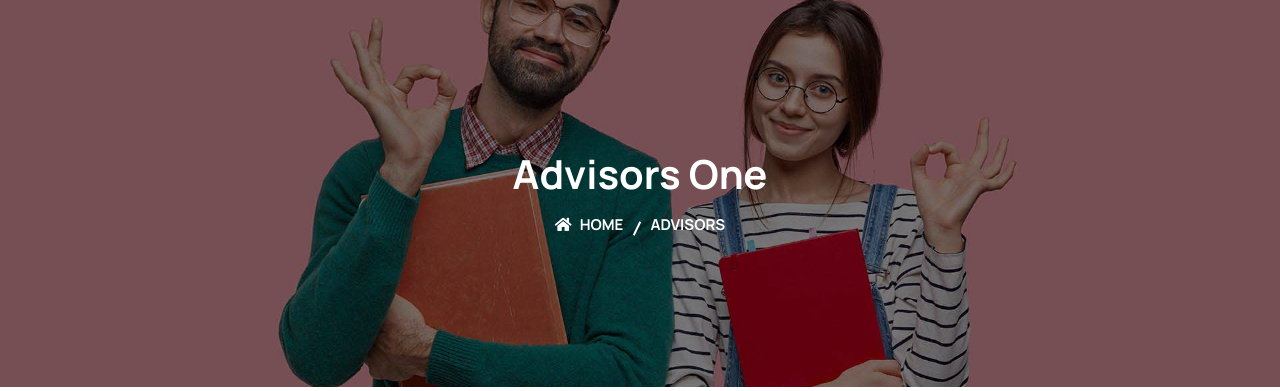
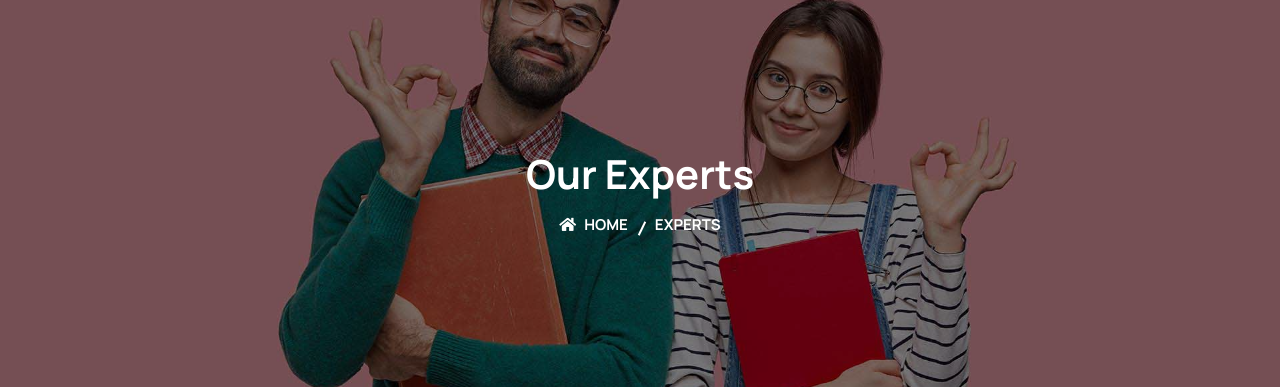
Before and after one commit to Abhinavhooda/django-lms, a Django app: page /app/experts in a window 1280 px wide. Shown: the part 137-528 px from the top of the page. Run offline with Django 4.2, Linux system fonts and the light colour scheme; some libraries are stand-ins or nearby versions.

Commit message:
experts page

```diff
--- a/lms/templates/app/experts.html
+++ b/lms/templates/app/experts.html
@@ -7,10 +7,10 @@
         <div class="container">
             <div class="row">
                 <div class="col-lg-8 offset-lg-2">
-                    <h1>Advisors One</h1>
+                    <h1>Our Experts</h1>
                     <ul class="breadcrumb">
                         <li><a href="/"><i class="fas fa-home"></i> Home</a></li>
-                        <li class="active">Advisors</li>
+                        <li class="active">Experts</li>
                     </ul>
                 </div>
             </div>
```
